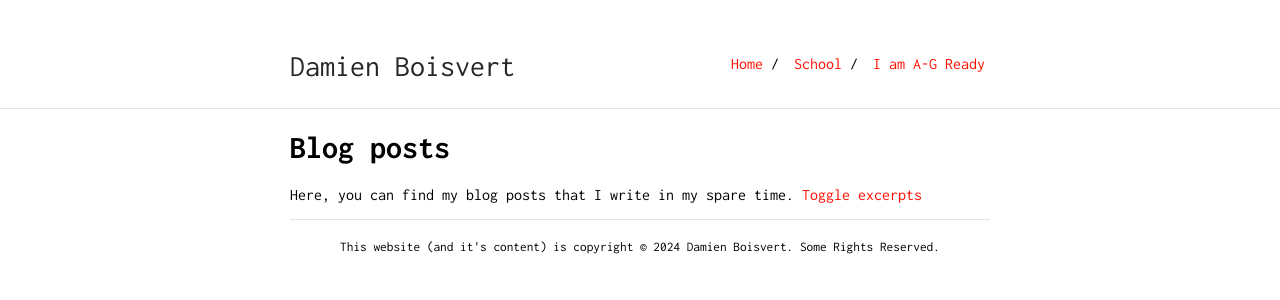
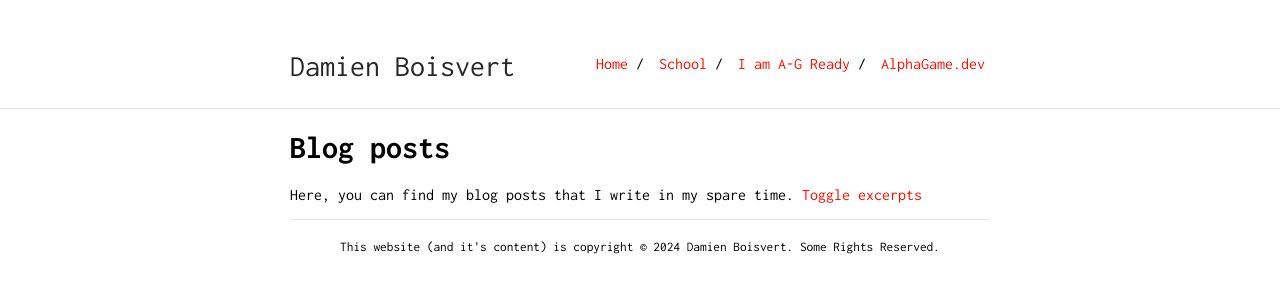
Before and after one commit to AlphaGameDeveloper/school.alphagame.dev, a Jekyll site: the page built from pages/posts_index.md, in a window 1280 px wide. Shown: the top 300 px of the page. Built offline with Jekyll 4.4.1, drawn with Linux system fonts in a browser that asks for light colours.

Commit message:
add alphagame.dev to top bar

```diff
--- a/_config.yml
+++ b/_config.yml
@@ -22,3 +22,5 @@ nav:
    link: "/school/"
  - name: "I am A-G Ready"
    link: "/school/graduation/"
+ - name: "AlphaGame.dev"
+   link: "https://alphagame.dev/?utm_source=school.alphagame.dev&utm_medium=navbar"
```
